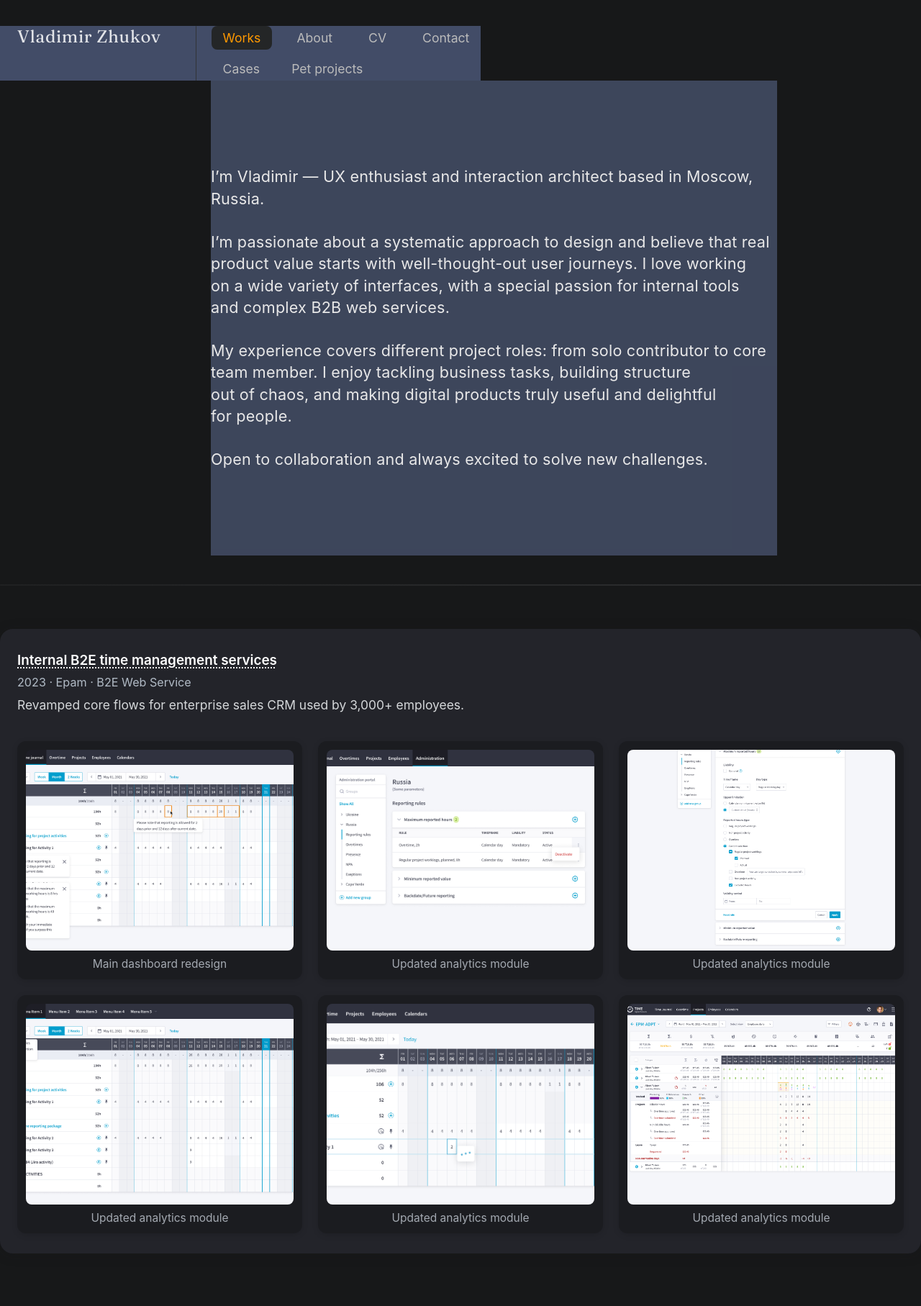
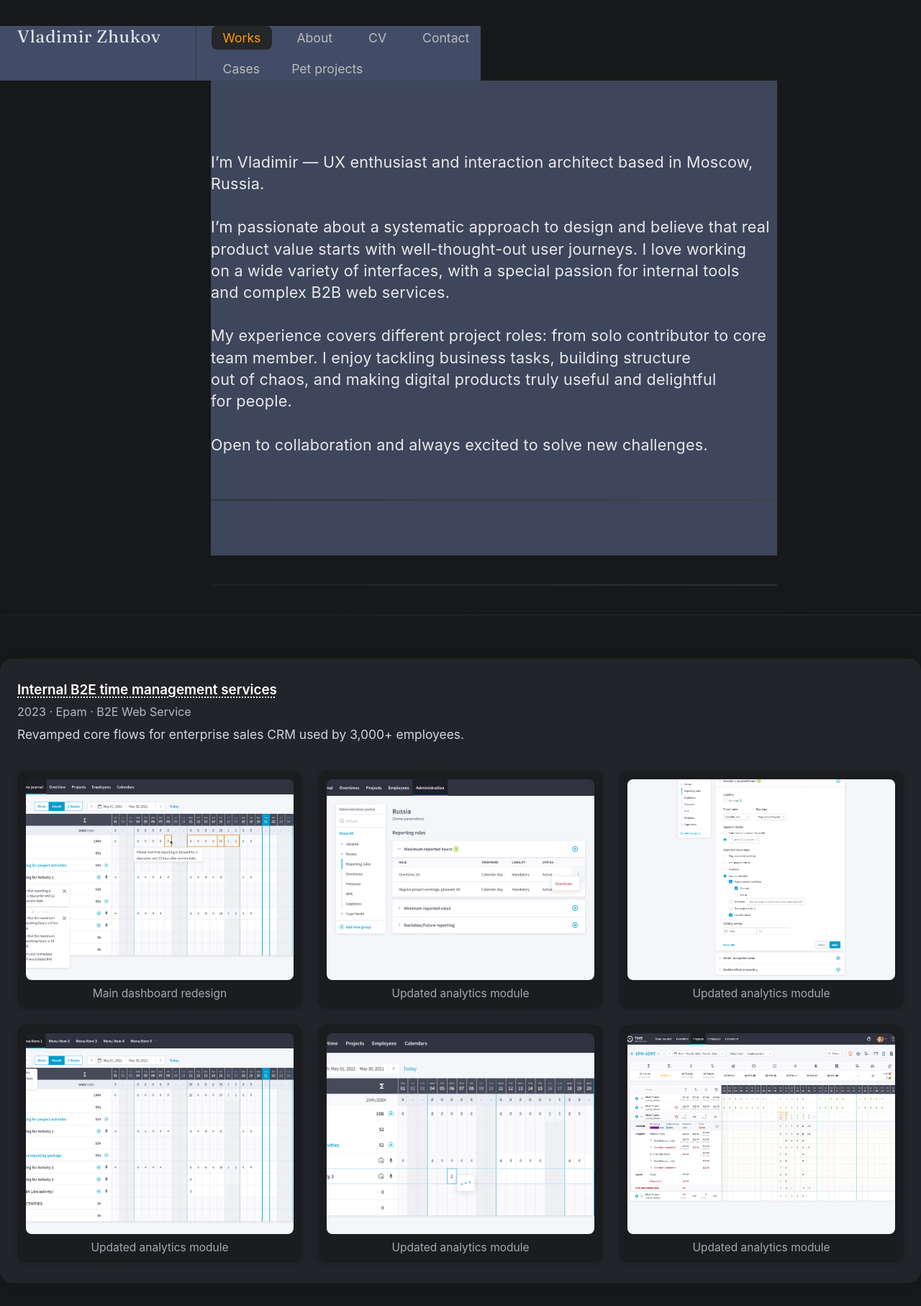
Before and after one commit to uxiscool/experience, a Jekyll site: the page built from index.md, in a window 1280 px wide. Shown: the whole page at 72% size. Built offline with Jekyll 4.4.1, drawn with Linux system fonts in a browser that asks for light colours; before the commit the page ends 1774 px from its top, so only the background shows below that.

Commit message:
Add files via upload

```diff
--- a/index.md
+++ b/index.md
@@ -11,8 +11,11 @@
     My&nbsp;experience covers different project roles: from solo contributor to&nbsp;core team member. I&nbsp;enjoy tackling business tasks, building structure out&nbsp;of&nbsp;chaos, and&nbsp;making digital products truly useful and&nbsp;delightful for&nbsp;people.<br><br>
     Open to&nbsp;collaboration and&nbsp;always excited to&nbsp;solve new&nbsp;challenges.
     </p>
+    <div class="intro-divider"></div>
   </div>
+  <div class="intro-divider"></div>
 </div>
+<!-- Градиентный разделитель -->
 <div class="intro-divider"></div>
 <!-- Главные кейсы -->
 <div class="featured-cases">
```
